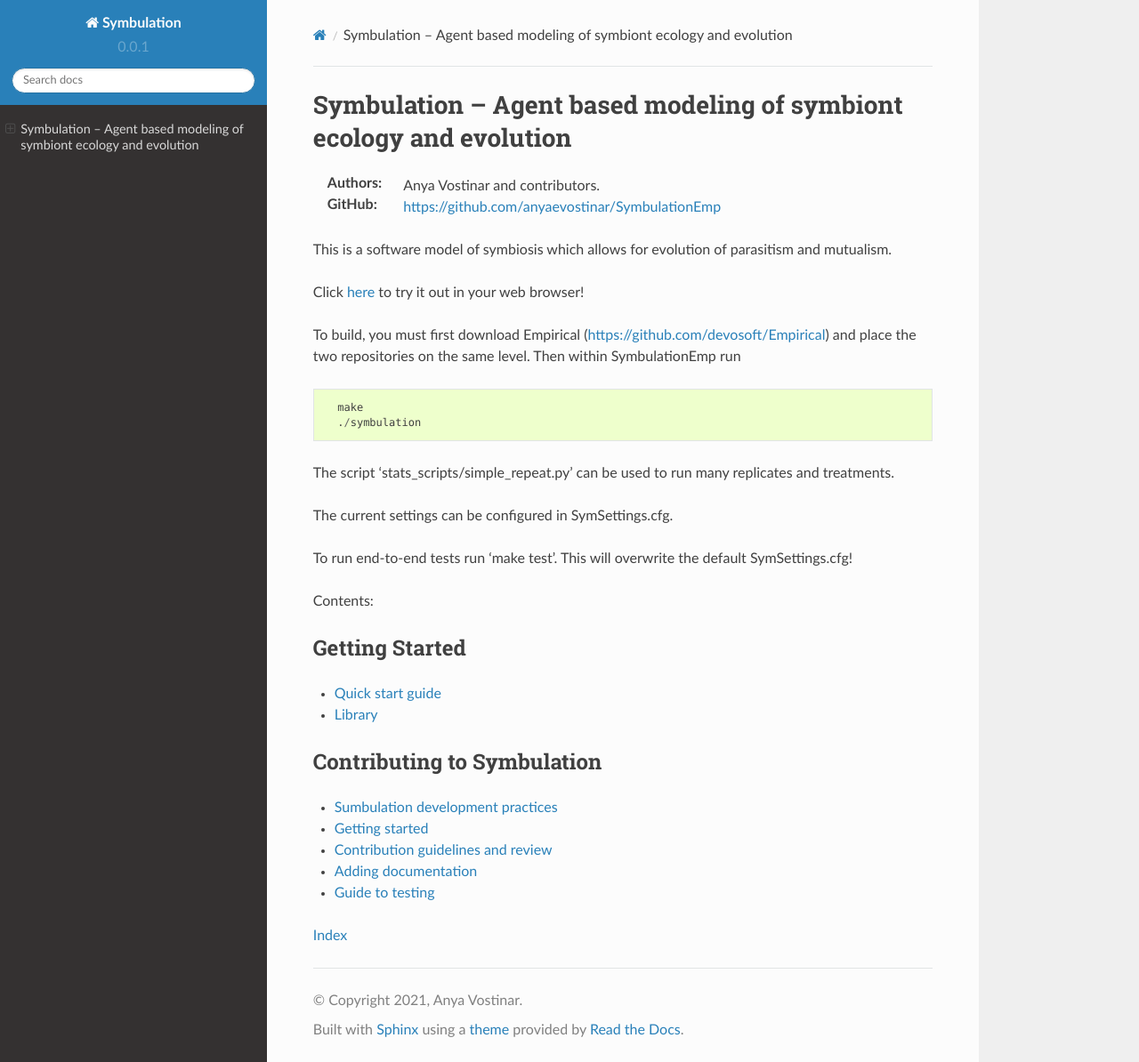
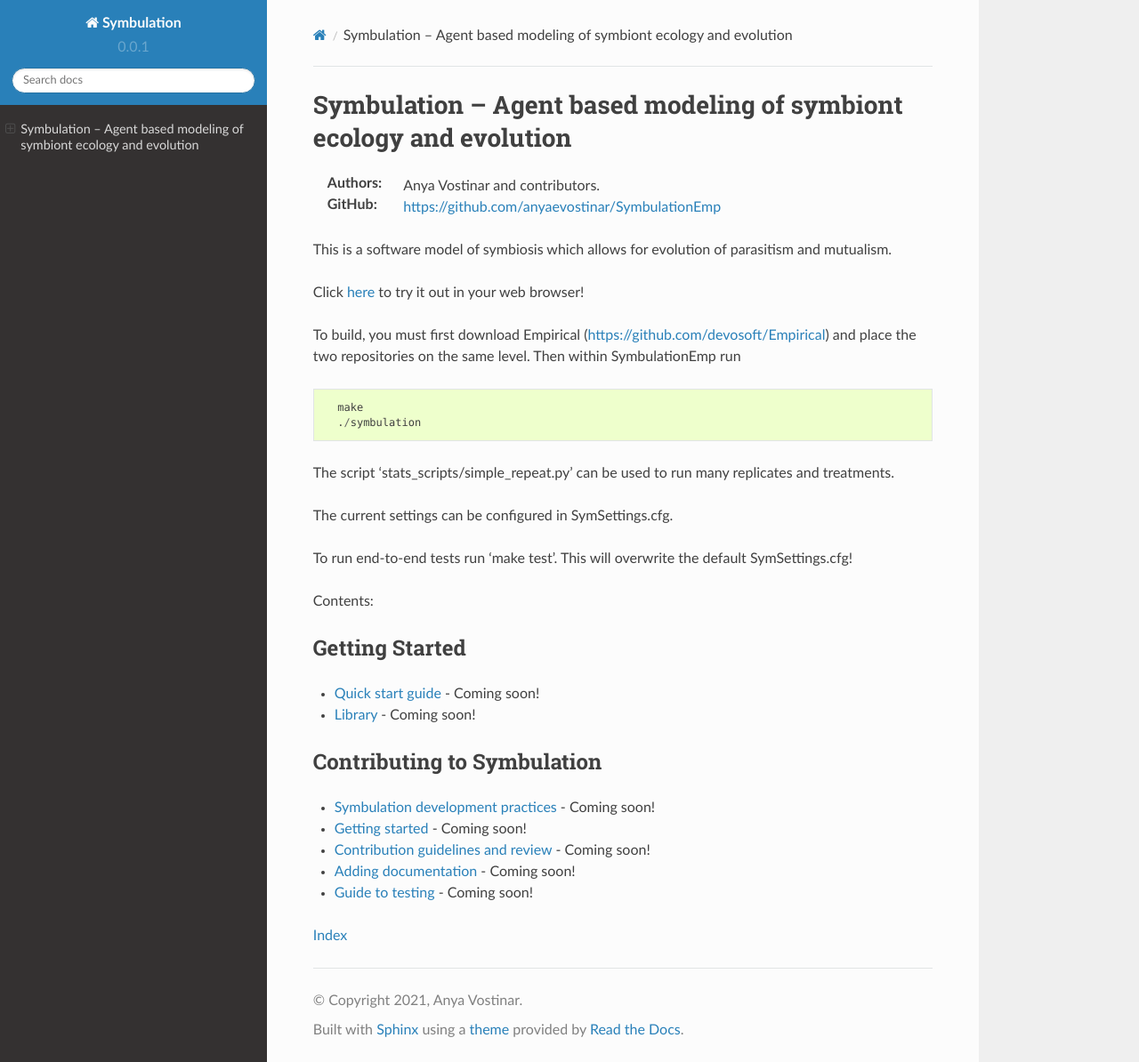
Before and after one commit to anyaevostinar/SymbulationEmp, a Sphinx documentation site: the page built from docs/index.md, in a window 1280 px wide and 1194 px high. Shown: the whole window at 89% size. Built offline with Sphinx 7.4.7 and the Read the Docs theme 2.0.0, drawn with Linux system fonts in a browser that asks for light colours.

Commit message:
Update index.md

```diff
--- a/docs/index.md
+++ b/docs/index.md
@@ -31,17 +31,17 @@
 
 Contents:
 #### Getting Started
-* [Quick start guide]()
-* [Library]()
+* [Quick start guide]() - Coming soon!
+* [Library]() - Coming soon!
 
 #### Contributing to Symbulation
 
 
-* [Sumbulation development practices]()
-* [Getting started]()
-* [Contribution guidelines and review]()
-* [Adding documentation]()
-* [Guide to testing]()
+* [Symbulation development practices]() - Coming soon!
+* [Getting started]() - Coming soon!
+* [Contribution guidelines and review]() - Coming soon!
+* [Adding documentation]() - Coming soon!
+* [Guide to testing]() - Coming soon!
 
 
 {ref}`genindex`
```
